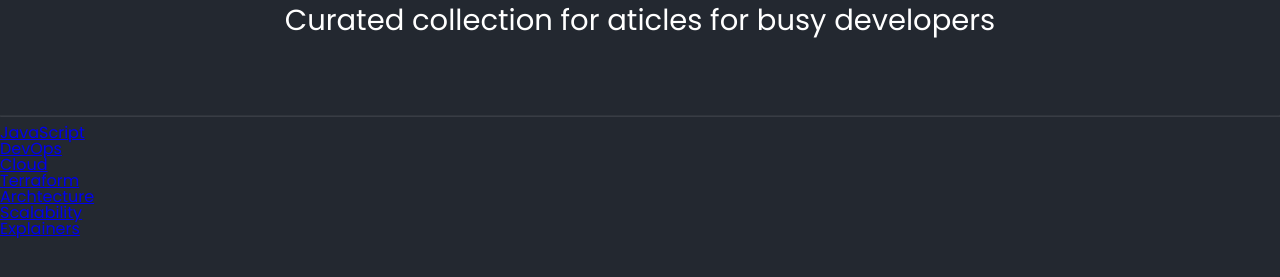
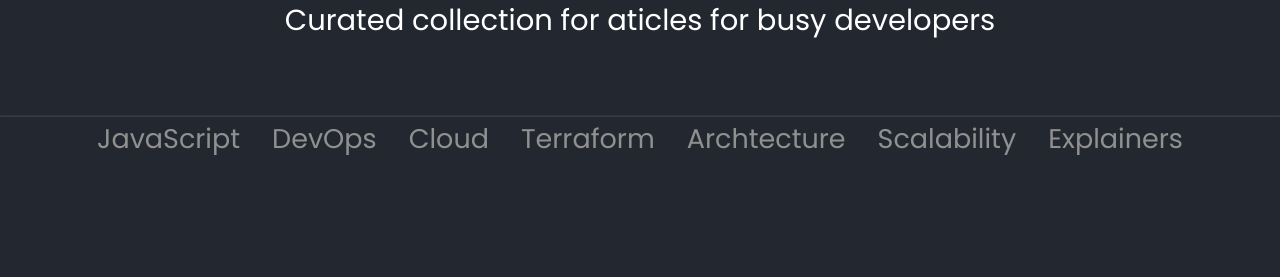
Before and after one commit to BarbosaAugusto/writings-dev, a plain HTML site: page index.html in a window 1280 px wide. Shown: the part 495-772 px from the top of the page. Drawn offline with Linux system fonts and the light colour scheme; a web font is replaced by a local one.

Commit message:
style: seção categories

```diff
--- a/index.html
+++ b/index.html
@@ -26,7 +26,7 @@
     </section>
     <hr class="linha-divisoria">
     <section class="categories">
-        <ul class="lista__categories">
+        <ul class="lista-categories">
             <li class="lista-categories__item"><a href="#" class="lista-categories__link">JavaScript</a></li>
             <li class="lista-categories__item"><a href="#" class="lista-categories__link">DevOps</a></li>
             <li class="lista-categories__item"><a href="#" class="lista-categories__link">Cloud</a></li>
--- a/styles.css
+++ b/styles.css
@@ -1,5 +1,6 @@
 @import url("./styles/header.css");
 @import url("./styles/banner.css");
+@import url("styles/categories.css");
 
 
 :root {
--- /dev/null
+++ b/styles/categories.css
@@ -0,0 +1,11 @@
+.lista-categories {
+    display: flex;
+    justify-content: center;
+    gap: 2rem;
+}
+
+.lista-categories__link {
+    color: var(--cor-fonte-secundaria);
+    font-size: 27px;
+    text-decoration: none;
+}
```
